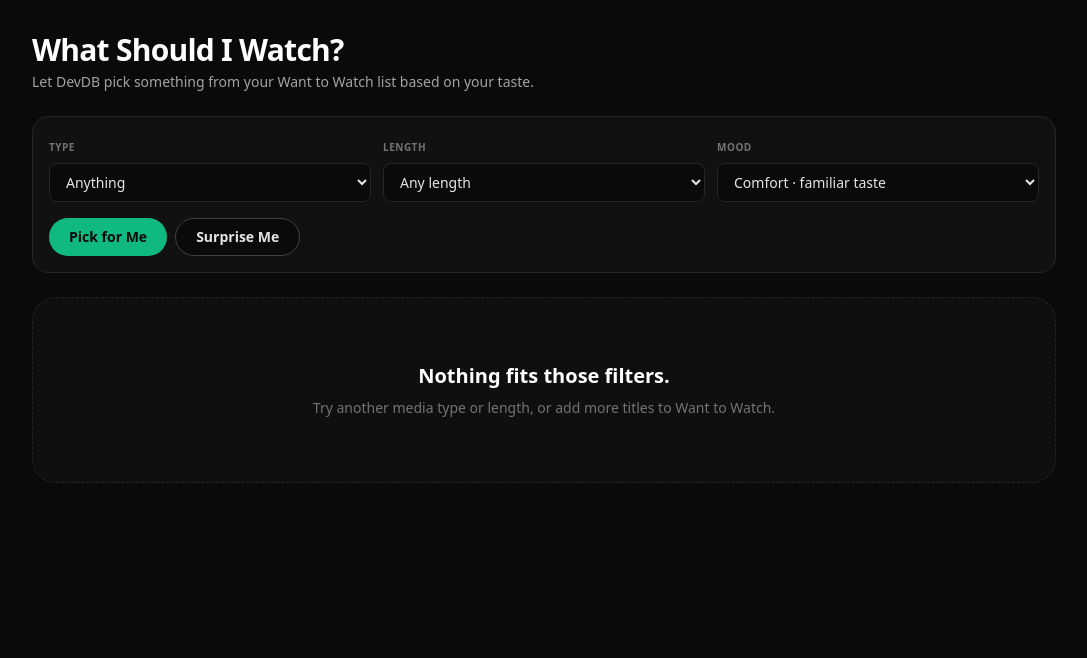
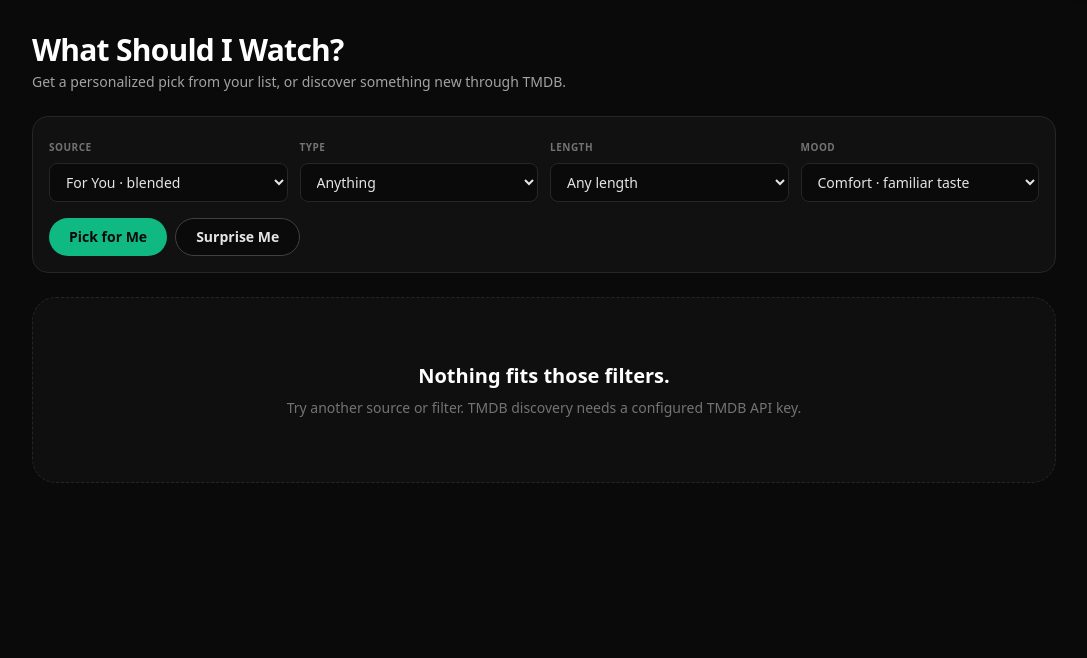
Before and after one commit to linuxguy421/devdb, a Python web app: template app/templates/what_to_watch.html in a window 1280 px wide. Shown: the part 65-723 px from the top of the page, without its empty margins (96-1183 px from the left). Run offline with Jinja, Linux system fonts and the light colour scheme; the template is opened without the code that fills it, so the values that code supplies are empty; some libraries are stand-ins or nearby versions.

Commit message:
feat: add TMDB discovery source selector and save action

```diff
--- a/app/templates/what_to_watch.html
+++ b/app/templates/what_to_watch.html
@@ -6,11 +6,20 @@
 <div class="max-w-5xl mx-auto space-y-6">
     <div>
         <h1 class="text-3xl font-bold tracking-tight text-white">What Should I Watch?</h1>
-        <p class="text-sm text-neutral-400 mt-1">Let DevDB pick something from your Want to Watch list based on your taste.</p>
+        <p class="text-sm text-neutral-400 mt-1">Get a personalized pick from your list, or discover something new through TMDB.</p>
     </div>
 
     <form method="get" action="/what-to-watch" class="rounded-2xl border border-neutral-800 bg-neutral-900/60 p-4">
-        <div class="grid grid-cols-1 sm:grid-cols-3 gap-3">
+        <div class="grid grid-cols-1 sm:grid-cols-2 lg:grid-cols-4 gap-3">
+            <label class="space-y-1.5">
+                <span class="text-[10px] font-semibold uppercase tracking-wider text-neutral-500">Source</span>
+                <select name="source" class="w-full rounded-lg border border-neutral-800 bg-neutral-950 px-3 py-2 text-sm text-neutral-200">
+                    <option value="for_you" {% if filters.source == 'for_you' %}selected{% endif %}>For You · blended</option>
+                    <option value="my_list" {% if filters.source == 'my_list' %}selected{% endif %}>My Want to Watch</option>
+                    <option value="discover" {% if filters.source == 'discover' %}selected{% endif %}>Discover on TMDB</option>
+                </select>
+            </label>
+
             <label class="space-y-1.5">
                 <span class="text-[10px] font-semibold uppercase tracking-wider text-neutral-500">Type</span>
                 <select name="media_type" class="w-full rounded-lg border border-neutral-800 bg-neutral-950 px-3 py-2 text-sm text-neutral-200">
@@ -61,7 +70,7 @@
             </div>
 
             <div class="p-6 md:p-8 flex flex-col justify-center">
-                <div class="text-[10px] font-semibold uppercase tracking-wider text-emerald-400">DevDB's Pick</div>
+                <div class="text-[10px] font-semibold uppercase tracking-wider text-emerald-400">DevDB's Pick · {{ 'TMDB Discovery' if pick.source == 'tmdb_discovery' else 'Your Want to Watch List' }}</div>
                 <h2 class="text-3xl font-bold text-white mt-2">{{ pick.media.title }}</h2>
 
                 <div class="flex flex-wrap gap-2 mt-3 text-xs text-neutral-400">
@@ -81,7 +90,7 @@
                     <div class="text-xs text-neutral-500 mt-4">{{ pick.media.genres }}</div>
                 {% endif %}
 
-                <p class="text-sm leading-6 text-neutral-300 mt-5 max-w-2xl">{{ pick.media.overview or "This title is waiting in your Want to Watch list." }}</p>
+                <p class="text-sm leading-6 text-neutral-300 mt-5 max-w-2xl">{{ pick.media.overview or ("This title was discovered on TMDB." if pick.entry is none else "This title is waiting in your Want to Watch list.") }}</p>
 
                 <div class="mt-5">
                     <div class="text-[10px] font-semibold uppercase tracking-wider text-neutral-500 mb-2">Why this pick?</div>
@@ -100,15 +109,32 @@
                         <input type="hidden" name="media_type" value="{{ filters.media_type }}">
                         <input type="hidden" name="length" value="{{ filters.length }}">
                         <input type="hidden" name="mood" value="{{ filters.mood }}">
-                        <input type="hidden" name="exclude" value="{{ pick.entry.id }}">
+                        <input type="hidden" name="source" value="{{ filters.source }}">
+                        {% if pick.entry %}
+                            <input type="hidden" name="exclude" value="{{ pick.entry.id }}">
+                        {% else %}
+                            <input type="hidden" name="exclude_tmdb_id" value="{{ pick.media.tmdb_id }}">
+                        {% endif %}
                         <button type="submit" class="rounded-full border border-neutral-700 bg-neutral-950 px-4 py-2 text-sm font-semibold text-neutral-200 hover:bg-neutral-800 transition">Another Pick</button>
                     </form>
+{% if pick.entry %}
                     <form hx-post="/watch-entries/{{ pick.entry.id }}/start"
                           hx-swap="none"
                           hx-on::after-request="window.location.reload()">
                         <input type="hidden" name="csrf_token" value="{{ request.state.csrf_token }}">
                         <button type="submit" class="rounded-full border border-neutral-700 bg-neutral-950 px-4 py-2 text-sm font-semibold text-neutral-200 hover:bg-neutral-800 transition">Start Watching</button>
                     </form>
+                    {% else %}
+                    <form hx-post="/watch-entries/add"
+                          hx-swap="none"
+                          hx-on::after-request="window.location.reload()">
+                        <input type="hidden" name="csrf_token" value="{{ request.state.csrf_token }}">
+                        <input type="hidden" name="tmdb_id" value="{{ pick.media.tmdb_id }}">
+                        <input type="hidden" name="media_type" value="{{ pick.media.media_type }}">
+                        <input type="hidden" name="status_val" value="want_to_watch">
+                        <button type="submit" class="rounded-full border border-neutral-700 bg-neutral-950 px-4 py-2 text-sm font-semibold text-neutral-200 hover:bg-neutral-800 transition">Add to Want to Watch</button>
+                    </form>
+                    {% endif %}
                 </div>
             </div>
         </div>
@@ -116,7 +142,7 @@
     {% else %}
     <div class="rounded-3xl border border-dashed border-neutral-800 bg-neutral-900/40 px-6 py-16 text-center">
         <h2 class="text-xl font-semibold text-white">Nothing fits those filters.</h2>
-        <p class="text-sm text-neutral-500 mt-2">Try another media type or length, or add more titles to Want to Watch.</p>
+        <p class="text-sm text-neutral-500 mt-2">Try another source or filter. TMDB discovery needs a configured TMDB API key.</p>
     </div>
     {% endif %}
 </div>
```
